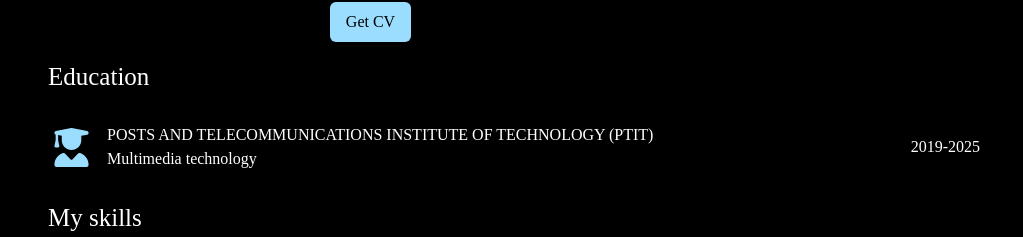
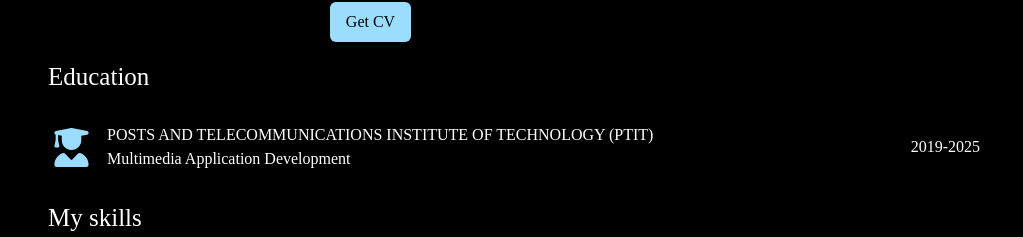
Before and after one commit to quang120901/Portfolio, a React (Create React App) app: page / in a window 1280 px wide. Shown: the part 1021-1258 px from the top of the page, without its empty margins (128-1151 px from the left). Built offline with nearby package versions, Linux system fonts and the light colour scheme.

Commit message:
update CV

```diff
--- a/src/assets/locale/en/translation.json
+++ b/src/assets/locale/en/translation.json
@@ -15,7 +15,7 @@
 
     "education": "Education",
     "school": "POSTS AND TELECOMMUNICATIONS INSTITUTE OF TECHNOLOGY (PTIT)",
-    "subject": "Multimedia technology",
+    "subject": "Multimedia Application Development",
 
     "skills": "My skills",
 
--- a/src/assets/locale/vie/translation.json
+++ b/src/assets/locale/vie/translation.json
@@ -15,7 +15,7 @@
 
     "education": "Học vấn",
     "school": "HỌC VIỆN CÔNG NGHỆ BƯU CHÍNH VIỄN THÔNG (PTIT)",
-    "subject": "Công nghệ đa phương tiện",
+    "subject": "Phát triển ứng dụng đa phương tiện",
 
     "skills": "Kỹ năng của tôi",
 
--- a/src/components/About.tsx
+++ b/src/components/About.tsx
@@ -20,7 +20,7 @@
   }
 
   const handleDownloadCV = () => {
-    openInNewTab("https://drive.google.com/file/d/1p_5nhy7D668Uz7tLzZgNmd_jFsIHjagc/view?usp=sharing")
+    openInNewTab("https://drive.google.com/file/d/1zldlxXOOVsC97hIuCP6yDcmLq26t9AY4/view?usp=sharing")
   }
 
   return (
```
